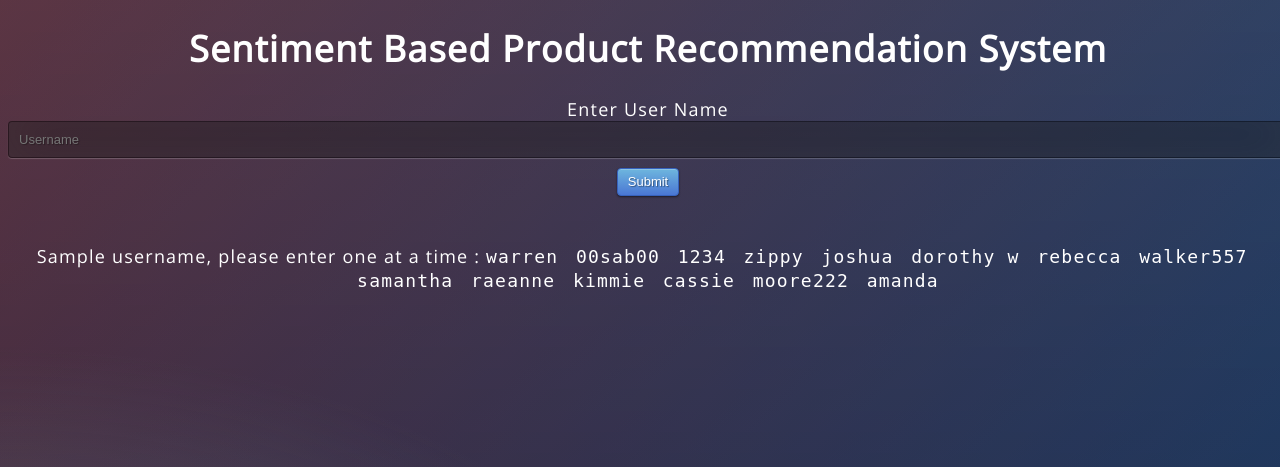
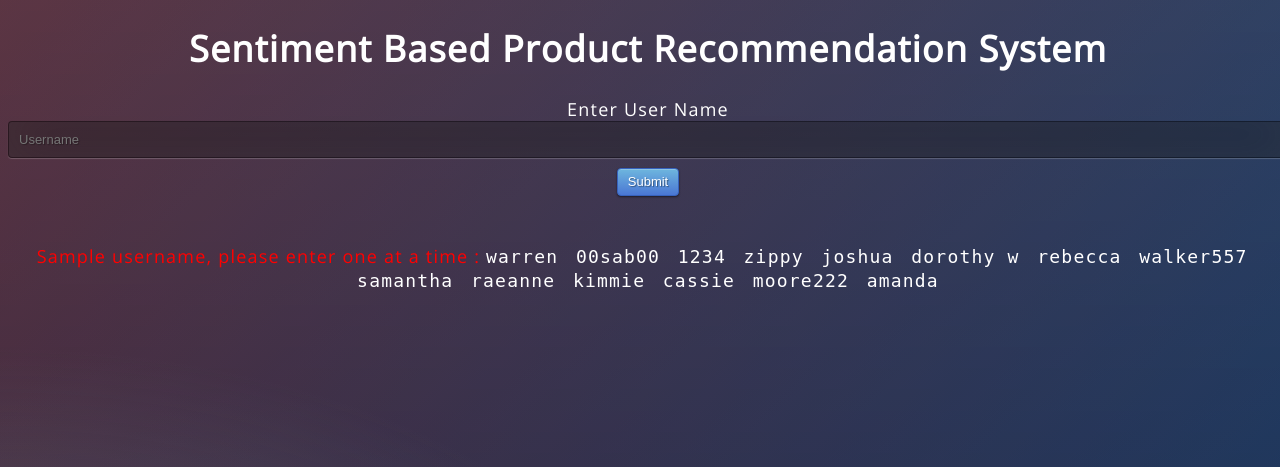
Before and after one commit to sushmi453/Capstone_Product-Recommendation-System, a Flask app: page / in a window 1280 px wide. Shown: the top 467 px of the page. Run offline with Flask 2, Linux system fonts and the light colour scheme; parts of the project's set-up code (start-up, migrations or seed data) failed here and were passed over.

Commit message:
Update index.html

```diff
--- a/templates/index.html
+++ b/templates/index.html
@@ -28,20 +28,21 @@
       </div>
     </div>
     <br><br>
-    <span style="color:white;">Sample username, please enter one at a time : </span>
+    <span style="color:red;">Sample username, please enter one at a time : </span>
 	<kbd>warren</kbd> &nbsp; <kbd>00sab00</kbd>  &nbsp; <kbd>1234</kbd>  &nbsp; <kbd>zippy</kbd>  &nbsp; <kbd>joshua</kbd> &nbsp;  <kbd>dorothy w</kbd> &nbsp; <kbd>rebecca</kbd>  &nbsp; <kbd>walker557</kbd>  &nbsp; <kbd>samantha</kbd>  &nbsp; <kbd>raeanne</kbd> &nbsp; <kbd>kimmie</kbd> &nbsp; <kbd>cassie</kbd>  &nbsp; <kbd>moore222</kbd>  &nbsp; <kbd>amanda</kbd>
 	<br>
     <br>
 
-<!--     <div class="alert alert-success" role="alert">
+<div class="alert alert-success" role="alert">
       {{text}}
     </div>
-    <table class="table table-striped"> -->
+    <table class="table table-striped">
       <tbody>
         {% for row in row_data %}
         <tr>
           {% for col, row_ in zip(column_names, row) %}
           <td>{{row_}}</td>
+	  <td>{text-align: center;</td>
           {% endfor %}
         </tr>
         {% endfor %}
```
